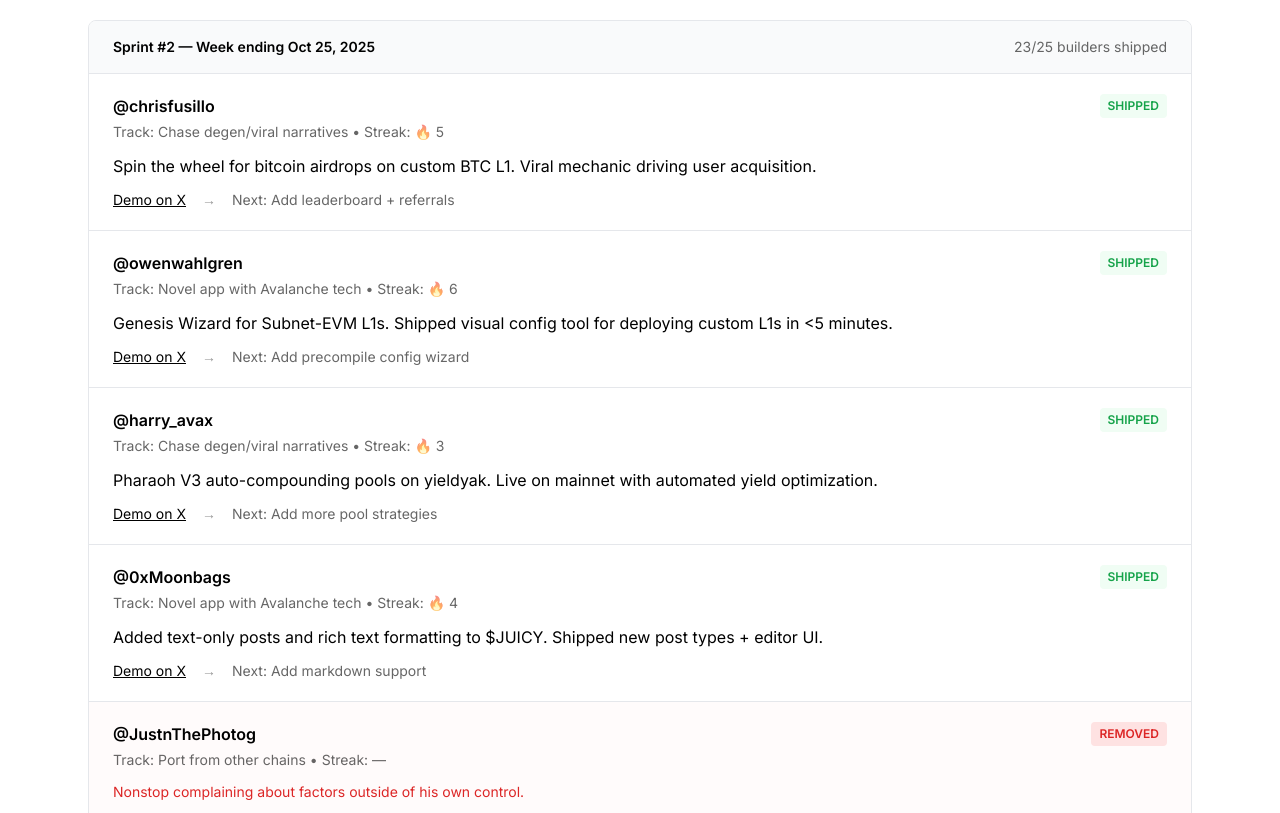
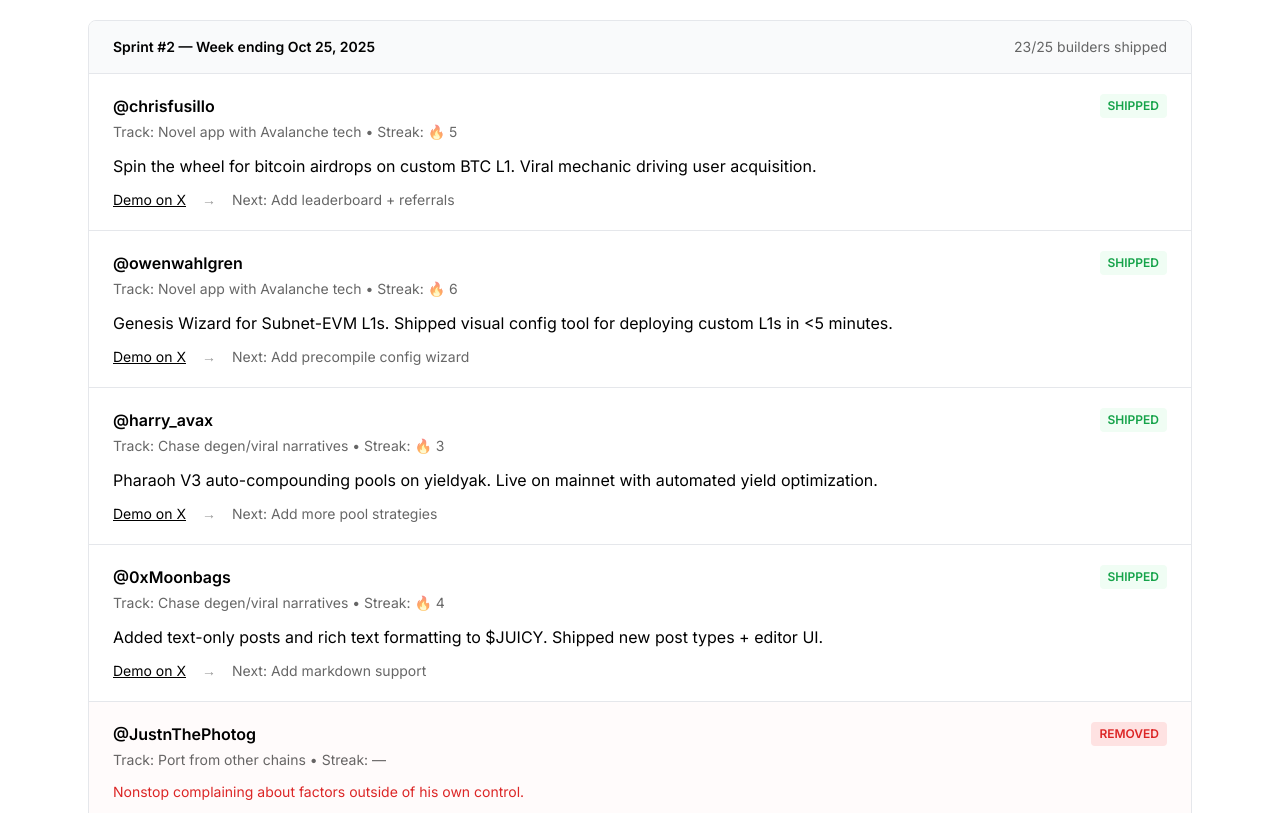
Before and after one commit to owenwahlgren/fuckingship, a Next.js app: page /ship-board in a window 1280 px wide. Shown: the part 500-1313 px from the top of the page. Built offline with nearby package versions, Linux system fonts and the light colour scheme.

Commit message:
swap tracks

```diff
--- a/app/ship-board/page.tsx
+++ b/app/ship-board/page.tsx
@@ -93,7 +93,7 @@
                           @chrisfusillo
                         </a>
                       </p>
-                      <p className="text-sm text-black/60">Track: Chase degen/viral narratives • Streak: 🔥 5</p>
+                      <p className="text-sm text-black/60">Track: Novel app with Avalanche tech • Streak: 🔥 5</p>
                     </div>
                     <span className="text-xs font-semibold text-green-600 bg-green-50 px-2 py-1 rounded">SHIPPED</span>
                   </div>
@@ -198,7 +198,7 @@
                           @0xMoonbags
                         </a>
                       </p>
-                      <p className="text-sm text-black/60">Track: Novel app with Avalanche tech • Streak: 🔥 4</p>
+                      <p className="text-sm text-black/60">Track: Chase degen/viral narratives • Streak: 🔥 4</p>
                     </div>
                     <span className="text-xs font-semibold text-green-600 bg-green-50 px-2 py-1 rounded">SHIPPED</span>
                   </div>
```
